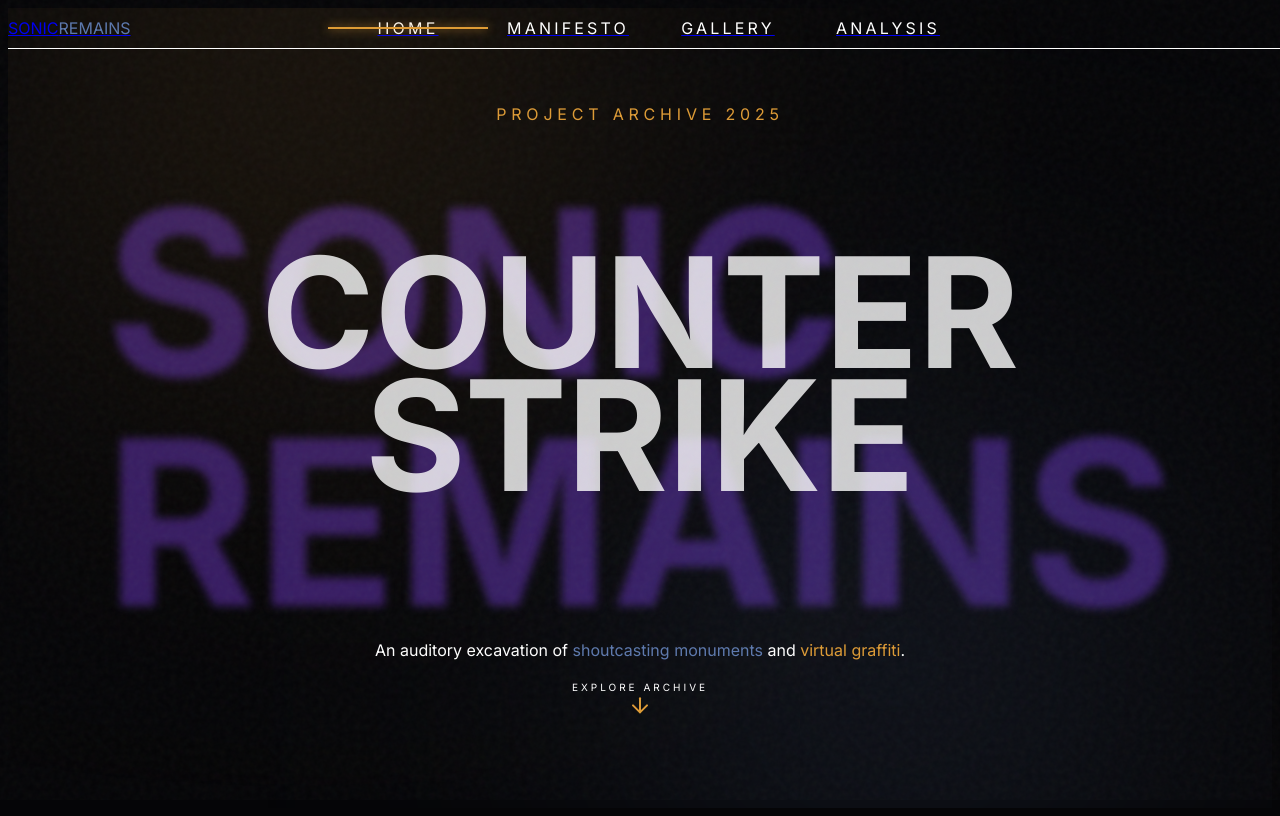
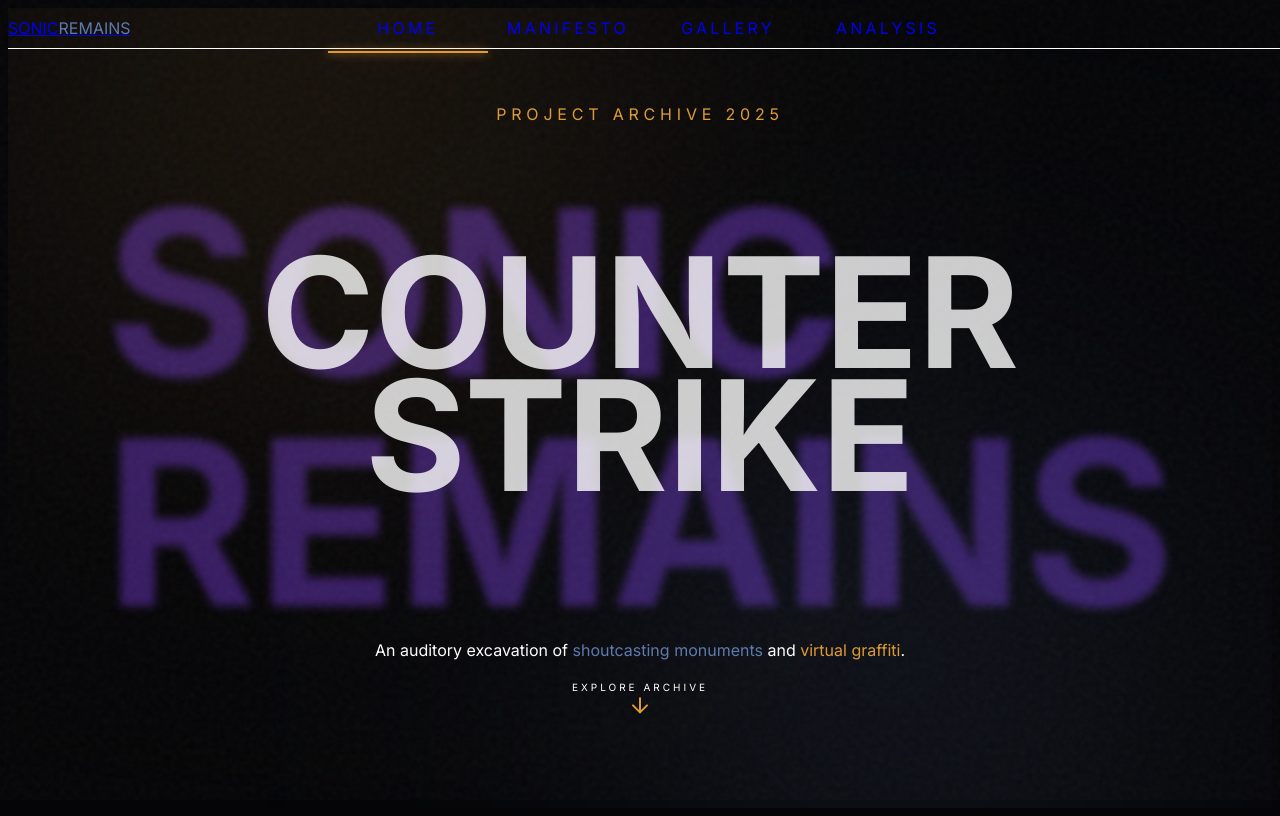
Before and after one commit to Victorxu86/cshighlight, a Next.js app: page / in a window 1280 px wide. Built offline with nearby package versions, Linux system fonts and the light colour scheme.

Commit message:
Navbar V9: Active line pushed to 43px (below header), enforced no-underline

```diff
--- a/src/components/Navbar.tsx
+++ b/src/components/Navbar.tsx
@@ -28,7 +28,6 @@ export default function Navbar() {
       initial={{ y: -100 }}
       animate={{ y: 0 }}
       transition={{ duration: 0.8, ease: [0.16, 1, 0.3, 1] }}
-      // EXTREME HEIGHT REDUCTION: 40px Base
       className={cn(
         "fixed top-0 left-0 right-0 z-50 w-full transition-all duration-500 border-b border-white/5 flex flex-col justify-center",
         scrolled
@@ -36,43 +35,43 @@ export default function Navbar() {
             : "bg-transparent h-[40px]"
       )}
     >
-      <div className="w-full h-full max-w-[1920px] mx-auto px-8 md:px-16 grid grid-cols-12 items-center relative">
+      {/* Added overflow-visible to ensure lines outside are seen */}
+      <div className="w-full h-full max-w-[1920px] mx-auto px-8 md:px-16 grid grid-cols-12 items-center relative overflow-visible">
 
         {/* Left: Brand (Col 1-3) */}
         <div className="col-span-3 flex items-center h-full">
             <Link href="/" className="flex items-center h-full group">
-                <span className="font-display font-black text-lg tracking-tight uppercase text-white group-hover:text-[#d8b4fe] transition-colors duration-300">
-                  Sonic<span className="text-[#5d79ae] group-hover:text-white transition-colors duration-300">Remains</span>
+                <span className="font-display font-black text-lg tracking-tight uppercase text-white group-hover:text-[#d8b4fe] transition-colors duration-300 no-underline">
+                  Sonic<span className="text-[#5d79ae] group-hover:text-white transition-colors duration-300 no-underline">Remains</span>
                 </span>
             </Link>
         </div>
 
         {/* Center: Navigation (Col 4-9) */}
-        <nav className="col-span-6 h-full flex items-center justify-between relative">
+        <nav className="col-span-6 h-full flex items-center justify-between relative overflow-visible">
           {navItems.map((item) => {
              const isActive = pathname === item.path;
              return (
                <Link
                  key={item.path}
                  href={item.path}
-                 className="relative h-full flex-1 flex items-center justify-center group"
+                 className="relative h-full flex-1 flex items-center justify-center group no-underline"
                >
-                 {/* Text: FORCED WHITE via inline style + utility */}
+                 {/* Text: White only, no underline */}
                  <span
-                    style={{ color: isActive ? 'white' : 'white' }}
                     className={cn(
                         "font-display text-xs font-bold uppercase tracking-[0.2em] relative z-10 transition-all duration-300 no-underline transform",
-                        "group-hover:text-[#d8b4fe] group-hover:scale-105"
+                        "text-white group-hover:text-[#d8b4fe] group-hover:scale-105"
                     )}
                  >
                    {item.name}
                  </span>
 
-                 {/* Active Line - MOVED TO ABSOLUTE BOTTOM OF HEADER CONTAINER using fixed positioning logic relative to item height */}
+                 {/* Active Line - Positioned at 43px from top (3px below 40px header) */}
                  {isActive && (
                     <motion.div
                       layoutId="navline-active"
-                      className="absolute bottom-0 left-0 w-full h-[2px] bg-[#de9b35] shadow-[0_0_10px_#de9b35] z-50"
+                      className="absolute top-[43px] left-0 w-full h-[2px] bg-[#de9b35] shadow-[0_0_10px_#de9b35] z-50"
                       initial={false}
                       transition={{ type: "spring", stiffness: 500, damping: 30 }}
                     />
```
